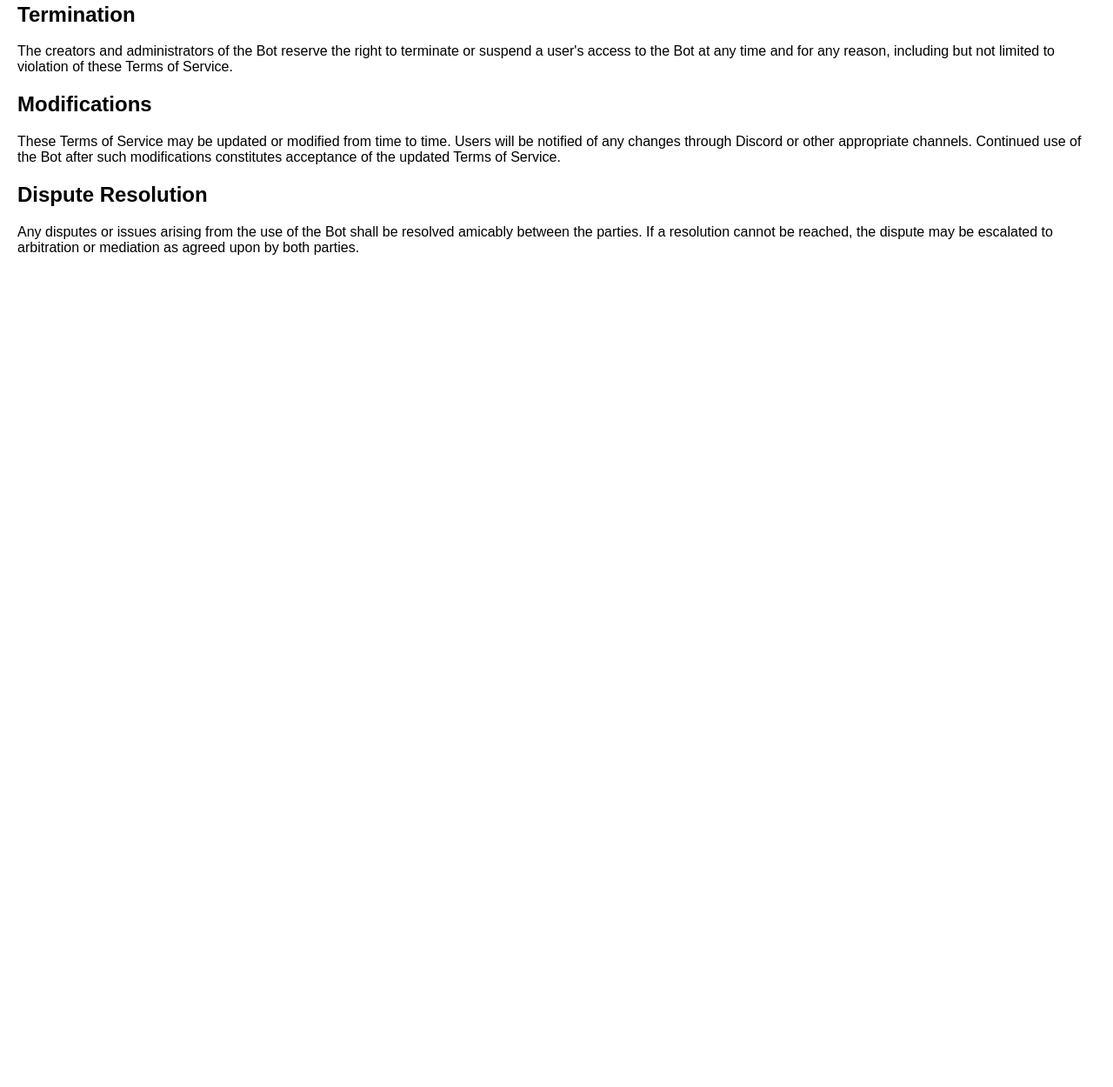
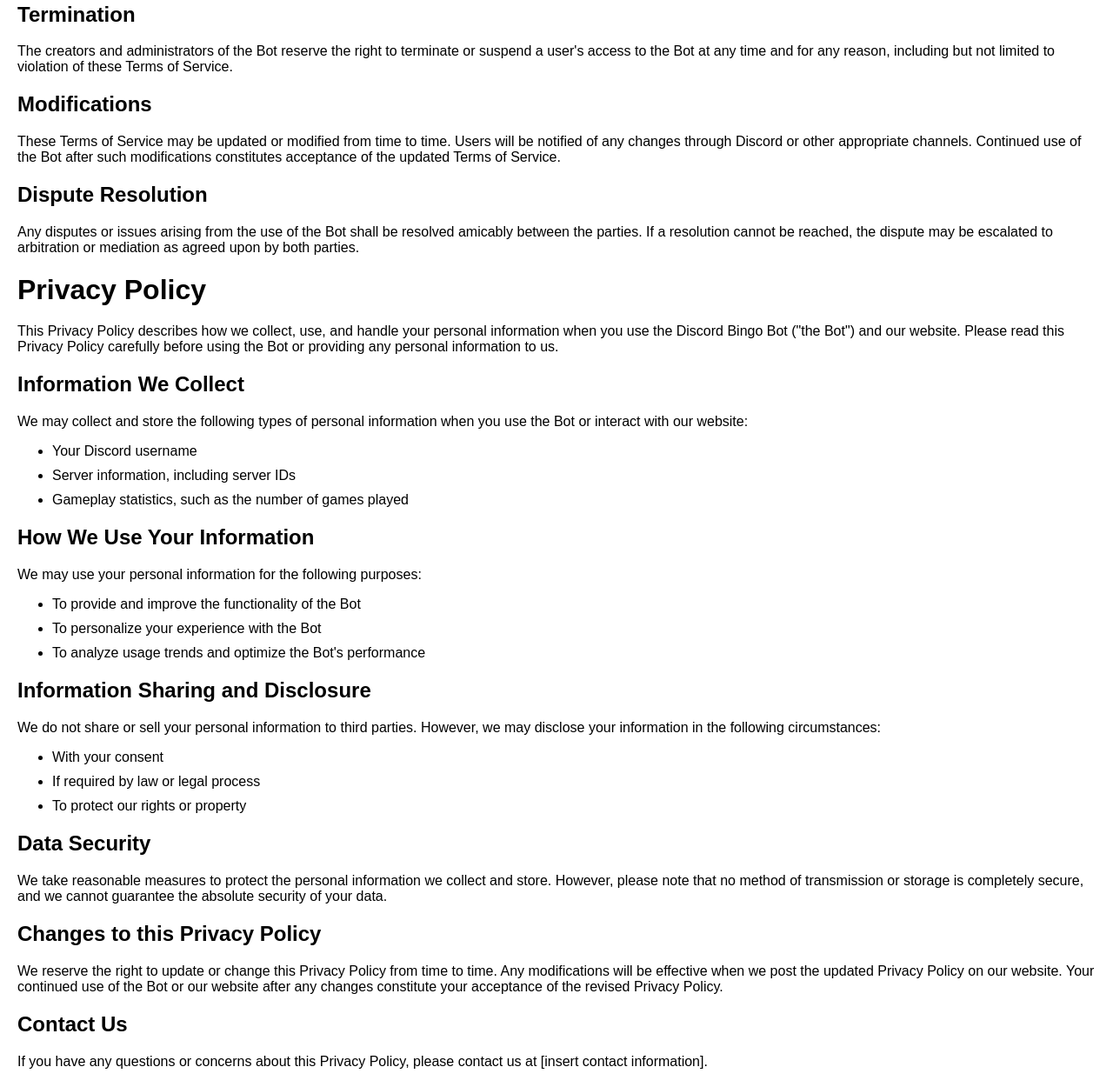
Before and after one commit to BNNOO/Bingo-bot-discord, a plain HTML site: page terms.html in a window 1280 px wide. Shown: the part 699-1949 px from the top of the page at 87% size. Before the commit the page ends 1013 px from the top, so only its background shows below. Drawn offline with Linux system fonts and the light colour scheme.

Commit message:
Update terms.html

```diff
--- a/terms.html
+++ b/terms.html
@@ -63,3 +63,70 @@
     </p>
 </body>
 </html>
+<!DOCTYPE html>
+<html>
+<head>
+    <title>Privacy Policy</title>
+    <style>
+        body {
+            font-family: Arial, sans-serif;
+            margin: 20px;
+        }
+        h1 {
+            margin-bottom: 20px;
+        }
+        ul {
+            margin-top: 10px;
+            margin-bottom: 20px;
+        }
+        li {
+            margin-bottom: 10px;
+        }
+    </style>
+</head>
+<body>
+    <h1>Privacy Policy</h1>
+    <p>
+        This Privacy Policy describes how we collect, use, and handle your personal information when you use the Discord Bingo Bot ("the Bot") and our website. Please read this Privacy Policy carefully before using the Bot or providing any personal information to us.
+    </p>
+    <h2>Information We Collect</h2>
+    <p>
+        We may collect and store the following types of personal information when you use the Bot or interact with our website:
+    </p>
+    <ul>
+        <li>Your Discord username</li>
+        <li>Server information, including server IDs</li>
+        <li>Gameplay statistics, such as the number of games played</li>
+    </ul>
+    <h2>How We Use Your Information</h2>
+    <p>
+        We may use your personal information for the following purposes:
+    </p>
+    <ul>
+        <li>To provide and improve the functionality of the Bot</li>
+        <li>To personalize your experience with the Bot</li>
+        <li>To analyze usage trends and optimize the Bot's performance</li>
+    </ul>
+    <h2>Information Sharing and Disclosure</h2>
+    <p>
+        We do not share or sell your personal information to third parties. However, we may disclose your information in the following circumstances:
+    </p>
+    <ul>
+        <li>With your consent</li>
+        <li>If required by law or legal process</li>
+        <li>To protect our rights or property</li>
+    </ul>
+    <h2>Data Security</h2>
+    <p>
+        We take reasonable measures to protect the personal information we collect and store. However, please note that no method of transmission or storage is completely secure, and we cannot guarantee the absolute security of your data.
+    </p>
+    <h2>Changes to this Privacy Policy</h2>
+    <p>
+        We reserve the right to update or change this Privacy Policy from time to time. Any modifications will be effective when we post the updated Privacy Policy on our website. Your continued use of the Bot or our website after any changes constitute your acceptance of the revised Privacy Policy.
+    </p>
+    <h2>Contact Us</h2>
+    <p>
+        If you have any questions or concerns about this Privacy Policy, please contact us at [insert contact information].
+    </p>
+</body>
+</html>
```
